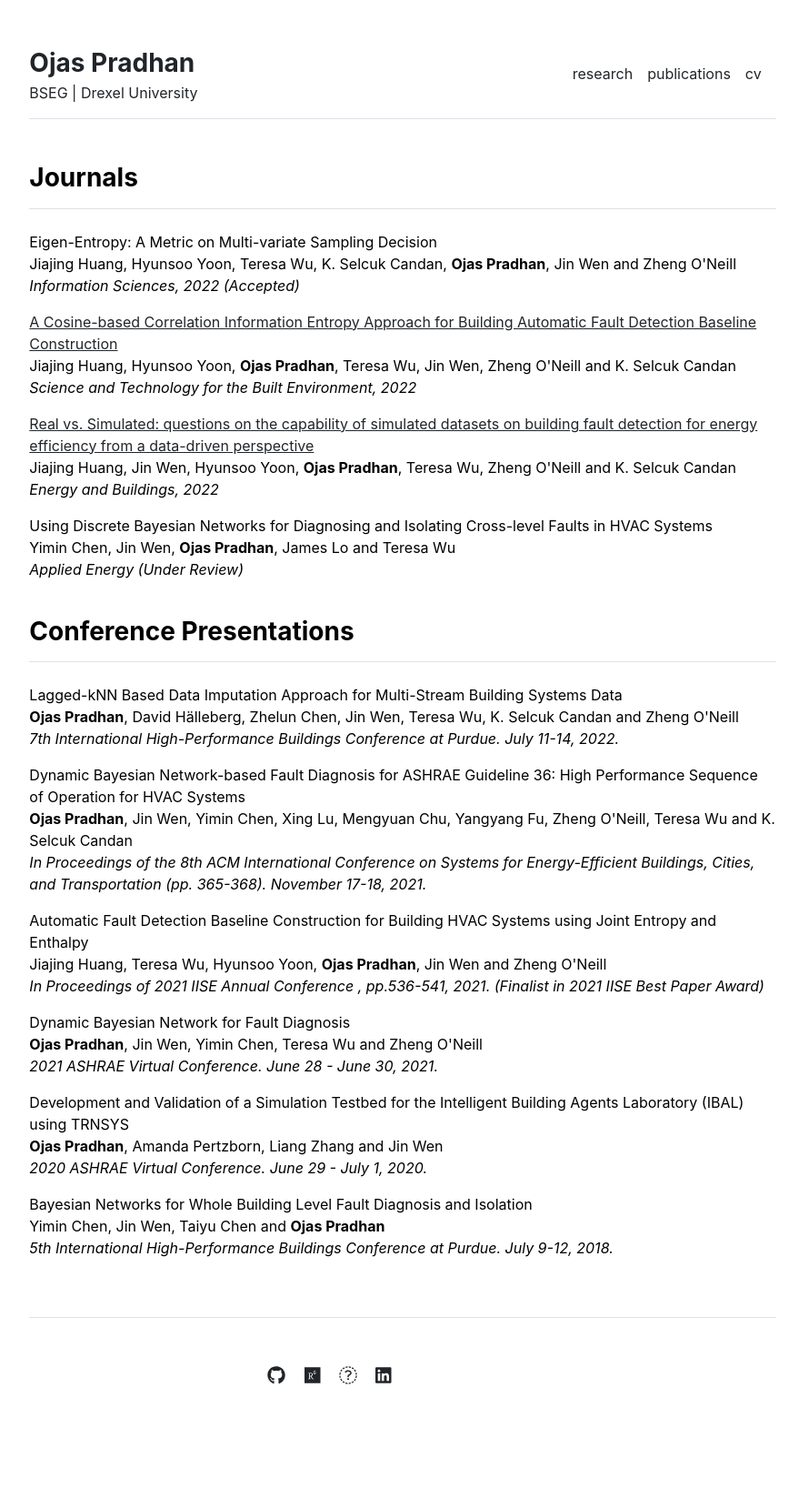
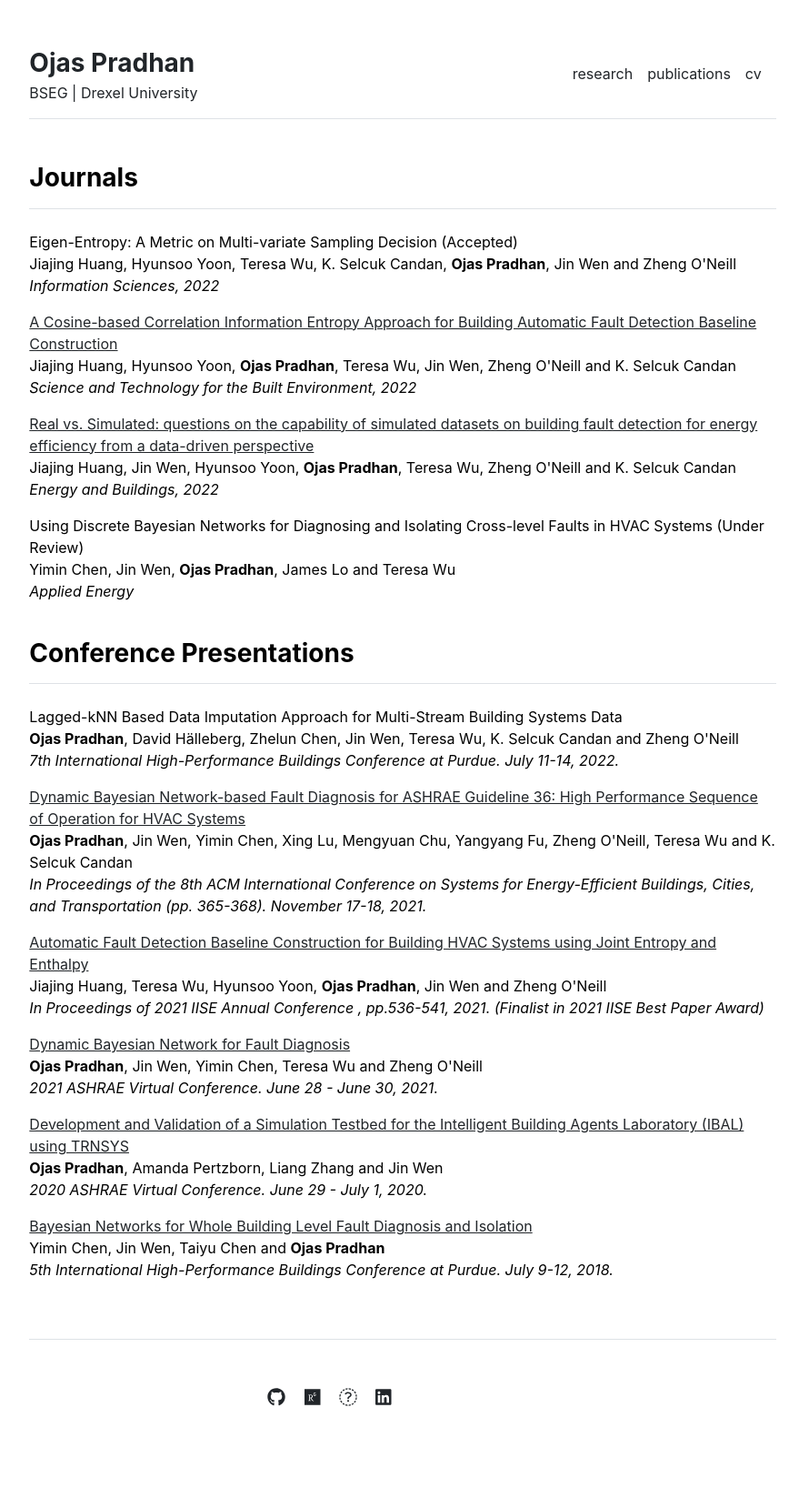
Before and after one commit to pradhanojas/pradhanojas.github.io, a Jekyll site: the page built from publications.md, in a window 1280 px wide. Shown: the whole page at 91% size, without its empty margins (197-1076 px from the left). Built offline with Jekyll 4.4.1, drawn with Linux system fonts in a browser that asks for light colours; before the commit the page ends 1623 px from its top, so only the background shows below that; part of the change alters nothing that is shown.

```diff
--- a/_includes/publications.html
+++ b/_includes/publications.html
@@ -2,9 +2,9 @@
   <div>
     <h3 class="fw-bold border-bottom pb-3 mb-0"> Journals </h3>
     <br>
-    <p>Eigen-Entropy: A Metric on Multi-variate Sampling Decision
+    <p>Eigen-Entropy: A Metric on Multi-variate Sampling Decision (Accepted)
     <br>Jiajing Huang, Hyunsoo Yoon, Teresa Wu, K. Selcuk Candan, <b>Ojas Pradhan</b>, Jin Wen and Zheng O'Neill
-    <br><em>Information Sciences, 2022 (Accepted)</em></p>
+    <br><em>Information Sciences, 2022</em></p>
 
     <p><a href="https://www.tandfonline.com/doi/abs/10.1080/23744731.2022.2080110" target="_blank">A Cosine-based Correlation Information Entropy Approach for Building Automatic Fault Detection Baseline Construction</a>
     <br>Jiajing Huang, Hyunsoo Yoon, <b>Ojas Pradhan</b>, Teresa Wu, Jin Wen, Zheng O'Neill and K. Selcuk Candan
@@ -14,9 +14,9 @@
     <br>Jiajing Huang, Jin Wen, Hyunsoo Yoon, <b>Ojas Pradhan</b>, Teresa Wu, Zheng O'Neill and K. Selcuk Candan
     <br><em>Energy and Buildings, 2022</em></p>
 
-    <p>Using Discrete Bayesian Networks for Diagnosing and Isolating Cross-level Faults in HVAC Systems
+    <p>Using Discrete Bayesian Networks for Diagnosing and Isolating Cross-level Faults in HVAC Systems (Under Review)
     <br>Yimin Chen, Jin Wen, <b>Ojas Pradhan</b>, James Lo and Teresa Wu
-    <br><em>Applied Energy (Under Review)</em></p>
+    <br><em>Applied Energy</em></p>
 
     <br>
     <h3 class="fw-bold border-bottom pb-3 mb-0">Conference Presentations</h3>
@@ -25,23 +25,23 @@
     <br><b>Ojas Pradhan</b>, David Hälleberg, Zhelun Chen, Jin Wen, Teresa Wu, K. Selcuk Candan and Zheng O'Neill
     <br><em>7th International High-Performance Buildings Conference at Purdue. July 11-14, 2022.</em></p>
 
-    <p>Dynamic Bayesian Network-based Fault Diagnosis for ASHRAE Guideline 36: High Performance Sequence of Operation for HVAC Systems
+    <p><a href="https://dl.acm.org/doi/abs/10.1145/3486611.3491124" target="_blank">Dynamic Bayesian Network-based Fault Diagnosis for ASHRAE Guideline 36: High Performance Sequence of Operation for HVAC Systems</a>
     <br><b>Ojas Pradhan</b>, Jin Wen, Yimin Chen, Xing Lu, Mengyuan Chu, Yangyang Fu, Zheng O'Neill, Teresa Wu and K. Selcuk Candan
     <br><em>In Proceedings of the 8th ACM International Conference on Systems for Energy-Efficient Buildings, Cities, and Transportation (pp. 365-368). November 17-18, 2021.</em></p>
 
-    <p>Automatic Fault Detection Baseline Construction for Building HVAC Systems using Joint Entropy and Enthalpy
+    <p><a href="https://asu.pure.elsevier.com/en/publications/automatic-fault-detection-baseline-construction-for-building-hvac" target="_blank">Automatic Fault Detection Baseline Construction for Building HVAC Systems using Joint Entropy and Enthalpy</a>
     <br>Jiajing Huang, Teresa Wu, Hyunsoo Yoon, <b>Ojas Pradhan</b>, Jin Wen and Zheng O'Neill
     <br><em>In Proceedings of 2021 IISE Annual Conference , pp.536-541, 2021. (Finalist in 2021 IISE Best Paper Award)</em></p>
 
-    <p>Dynamic Bayesian Network for Fault Diagnosis
+    <p><a href="https://www.researchgate.net/publication/349609066_Dynamic_Bayesian_Network_for_Fault_Diagnosis" target="_blank">Dynamic Bayesian Network for Fault Diagnosis</a>
     <br><b>Ojas Pradhan</b>, Jin Wen, Yimin Chen, Teresa Wu and Zheng O'Neill
     <br><em>2021 ASHRAE Virtual Conference. June 28 - June 30, 2021.</em></p>
 
-    <p>Development and Validation of a Simulation Testbed for the Intelligent Building Agents Laboratory (IBAL) using TRNSYS
+    <p><a href="https://www.researchgate.net/publication/349607362_Development_and_Validation_of_a_Simulation_Testbed_for_the_Intelligent_Building_Agents_Laboratory_IBAL_using_TRNSYS" target="_blank">Development and Validation of a Simulation Testbed for the Intelligent Building Agents Laboratory (IBAL) using TRNSYS</a>
     <br><b>Ojas Pradhan</b>, Amanda Pertzborn, Liang Zhang and Jin Wen
     <br><em>2020 ASHRAE Virtual Conference. June 29 - July 1, 2020.</em></p>
 
-    <p>Bayesian Networks for Whole Building Level Fault Diagnosis and Isolation
+    <p><a href="https://docs.lib.purdue.edu/ihpbc/266/" target="_blank">Bayesian Networks for Whole Building Level Fault Diagnosis and Isolation</a>
     <br>Yimin Chen, Jin Wen, Taiyu Chen and <b>Ojas Pradhan</b>
     <br><em>5th International High-Performance Buildings Conference at Purdue. July 9-12, 2018.</em></p>
   </div>
```
